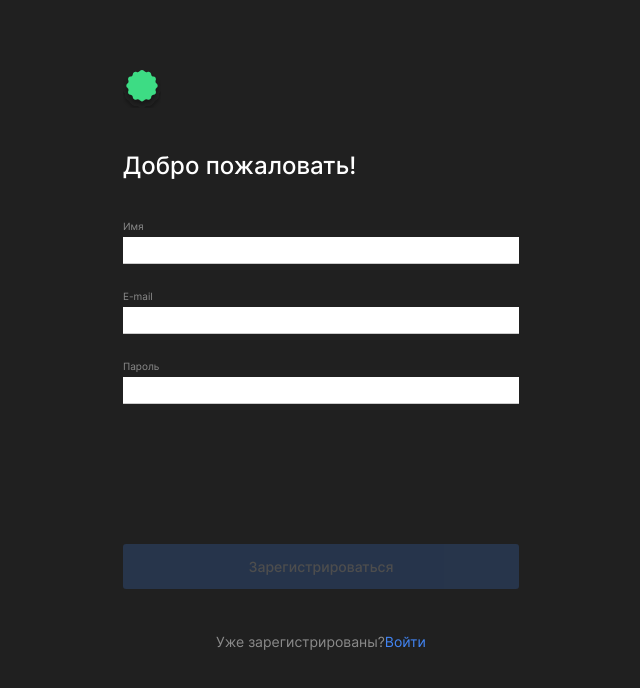
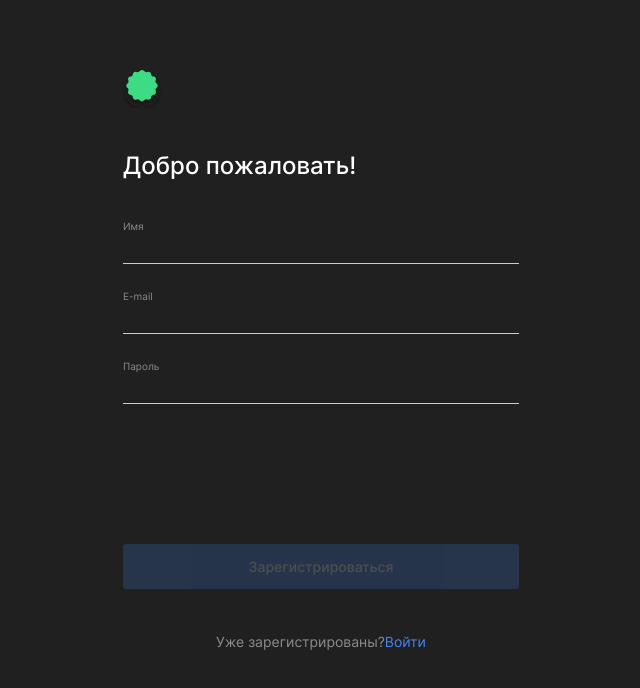
Before and after one commit to ValeryAvdeev/movies-explorer-frontend, a React (Create React App) app: page /signup in a window 1280 px wide. Shown: the top 688 px of the page, without its empty margins (319-959 px from the left). Built offline with nearby package versions, Linux system fonts and the light colour scheme.

Commit message:
feat: fixing a logging error cleaning the code

```diff
--- a/src/components/App/App.js
+++ b/src/components/App/App.js
@@ -50,9 +50,10 @@ function App() {
         })
         .catch((err) => console.log(err))
         .finally(setIsLoading(true));
-    } else {
-      setIsLoading(true)
     }
+    // else {
+    //   setIsLoading(true)
+    // }
   }, []);
 
   useEffect(() => {
--- a/src/components/Header/Header.js
+++ b/src/components/Header/Header.js
@@ -6,7 +6,7 @@ import Navigation from '../Navigation/Navigation';
 // import {CurrentUserContext} from "../../contexts/CurrentUserContext";
 
 function Header({isLoading}) {
-  console.log(isLoading);
+  // console.log(isLoading);
   return (
     <>
       {!isLoading ?
--- a/src/components/Movies/Movies.js
+++ b/src/components/Movies/Movies.js
@@ -50,7 +50,7 @@ function Movies({
   const filterShortMovies = (filterMovies) =>
     filterMovies.filter((m) => m.duration < 40)
 
-  console.log(isLoading);
+  // console.log(isLoading);
   return (
     <div className='movies'>
       <SearchForm onSubmit={onSubmit}
--- a/src/components/Register/Register.css
+++ b/src/components/Register/Register.css
@@ -39,7 +39,7 @@
   color: #fff;
   width: 396px;
   border-bottom: 1px solid #CCCCCC;
-  /* box-shadow: inset 0 0 0 1000px #202020; */
+  box-shadow: inset 0 0 0 1000px #202020;
   box-sizing: border-box;
   margin: 5px 0 0 0;
 }
```
